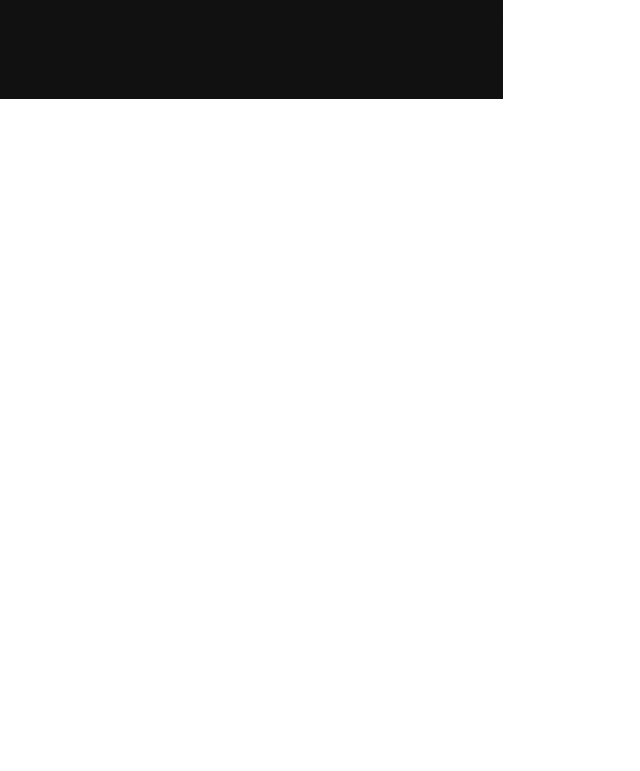
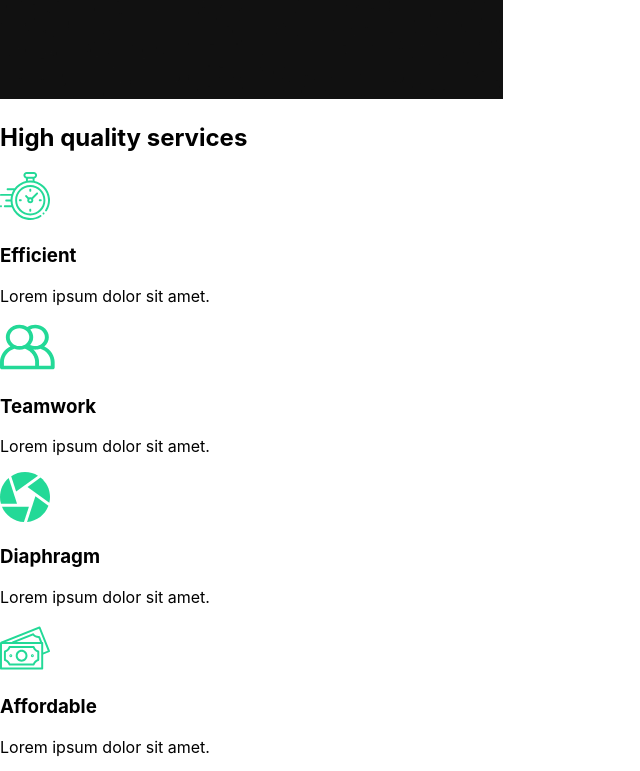
Before and after one commit to kasimnadim6/capture, a React (Create React App) app: page / in a window 1280 px wide. Shown: the part 880-1651 px from the top of the page, without its empty margins (0-640 px from the left). Before the commit the page ends 983 px from the top, so only its background shows below. Built offline with nearby package versions, Linux system fonts and the light colour scheme.

Commit message:
service section

```diff
--- /dev/null
+++ b/src/components/SeriviceSection.js
@@ -0,0 +1,53 @@
+import React from "react";
+import home2 from "../img/home2.png";
+import clock from "../img/clock.svg";
+import diaphragm from "../img/diaphragm.svg";
+import money from "../img/money.svg";
+import teamwork from "../img/teamwork.svg";
+
+const SeriviceSection = () => {
+  return (
+    <div className='services'>
+      <div className='description'>
+        <h2>
+          High <span>quality</span> services
+        </h2>
+        <div className='cards'>
+          <div className='card'>
+            <div className='icon'>
+              <img src={clock} alt='icon' />
+              <h3>Efficient</h3>
+            </div>
+            <p>Lorem ipsum dolor sit amet.</p>
+          </div>
+          <div className='card'>
+            <div className='icon'>
+              <img src={teamwork} alt='icon' />
+              <h3>Teamwork</h3>
+            </div>
+            <p>Lorem ipsum dolor sit amet.</p>
+          </div>
+          <div className='card'>
+            <div className='icon'>
+              <img src={diaphragm} alt='icon' />
+              <h3>Diaphragm</h3>
+            </div>
+            <p>Lorem ipsum dolor sit amet.</p>
+          </div>
+          <div className='card'>
+            <div className='icon'>
+              <img src={money} alt='icon' />
+              <h3>Affordable</h3>
+            </div>
+            <p>Lorem ipsum dolor sit amet.</p>
+          </div>
+        </div>
+      </div>
+      <div className='image'>
+        <img src={home2} alt='camera' />
+      </div>
+    </div>
+  );
+};
+
+export default SeriviceSection;
--- a/src/pages/AboutUs.js
+++ b/src/pages/AboutUs.js
@@ -1,8 +1,14 @@
 import React from "react";
 import AboutSection from "../components/AboutSection";
+import SeriviceSection from "../components/SeriviceSection";
 
 const AboutUs = () => {
-  return <AboutSection />;
+  return (
+    <>
+      <AboutSection />
+      <SeriviceSection />
+    </>
+  );
 };
 
 export default AboutUs;
```
